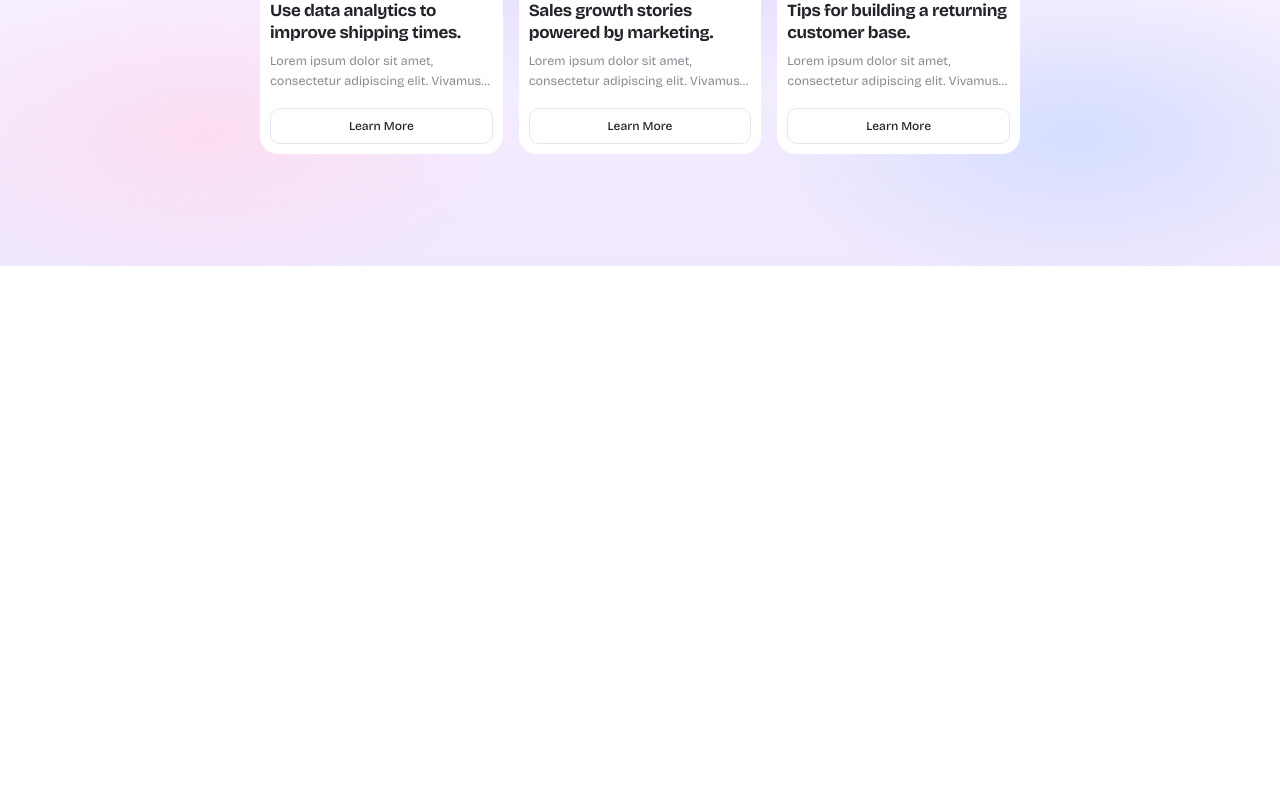
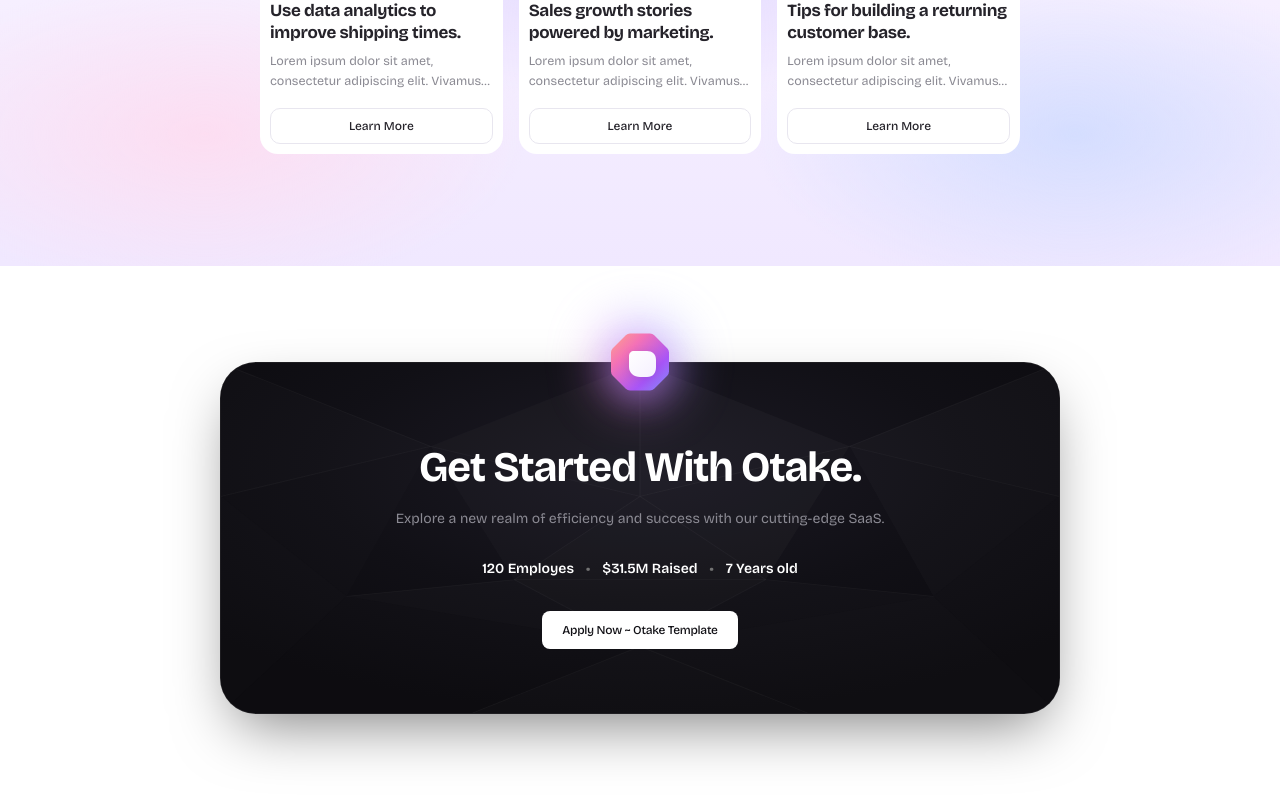
Before and after one commit to priyansh-kevalon/Otake-Website-Design, a React (Vite) app in the folder frontend/: page / in a window 1280 px wide. Shown: the part 5335-6135 px from the top of the page. Before the commit the page ends 5601 px from the top, so only its background shows below. Built offline with nearby package versions, Linux system fonts and the light colour scheme.

Commit message:
feat: add GetStarted component with badge and background; update Home and App to include GetStarted section

```diff
--- a/frontend/src/App.jsx
+++ b/frontend/src/App.jsx
@@ -6,6 +6,7 @@
 import PowerfulSolutions from './components/sections/PowerfulSolutions.jsx'
 import Testimonials from './components/sections/Testimonials.jsx'
 import BlogArticles from './components/sections/BlogArticles.jsx'
+import GetStarted from './components/sections/GetStarted.jsx'
 
 function App() {
   return (
@@ -19,6 +20,7 @@
         <PowerfulSolutions />
         <Testimonials />
         <BlogArticles />
+        <GetStarted />
       </main>
     </div>
   )
--- /dev/null
+++ b/frontend/src/components/sections/GetStarted.jsx
@@ -0,0 +1,161 @@
+function OtakeIconBadge() {
+  return (
+    <div className="relative flex items-center justify-center">
+      {/* Outer soft ambient colored glow radiating around the badge */}
+      <div
+        className="pointer-events-none absolute -inset-3 rounded-full bg-gradient-to-tr from-[#f472b6]/50 via-[#c084fc]/50 to-[#60a5fa]/40 blur-xl"
+        aria-hidden="true"
+      />
+
+      {/* Rounded Octagon Badge */}
+      <div className="relative flex h-14 w-14 items-center justify-center drop-shadow-[0_8px_16px_rgba(192,132,252,0.35)] sm:h-16 sm:w-16">
+        <svg
+          viewBox="0 0 64 64"
+          className="h-full w-full"
+          fill="none"
+          xmlns="http://www.w3.org/2000/svg"
+          aria-hidden="true"
+        >
+          <defs>
+            {/* Multi-stop smooth pastel gradient matching Otake brand mark */}
+            <linearGradient id="otake-badge-grad" x1="0%" y1="0%" x2="100%" y2="100%">
+              <stop offset="0%" stopColor="#FFA489" />
+              <stop offset="30%" stopColor="#F472B6" />
+              <stop offset="70%" stopColor="#A855F7" />
+              <stop offset="100%" stopColor="#818CF8" />
+            </linearGradient>
+
+            <linearGradient id="pebble-fill" x1="0%" y1="0%" x2="100%" y2="100%">
+              <stop offset="0%" stopColor="#FFFFFF" />
+              <stop offset="100%" stopColor="#F5F0FF" />
+            </linearGradient>
+          </defs>
+
+          {/* Rounded octagon path */}
+          <path
+            d="M22 3.5 h20 a6 6 0 0 1 4.24 1.76 l13 13 A6 6 0 0 1 61 22.5 v19 a6 6 0 0 1 -1.76 4.24 l-13 13 A6 6 0 0 1 42 60.5 H22 a6 6 0 0 1 -4.24 -1.76 l-13 -13 A6 6 0 0 1 3 41.5 v-19 a6 6 0 0 1 1.76 -4.24 l13 -13 A6 6 0 0 1 22 3.5 Z"
+            fill="url(#otake-badge-grad)"
+          />
+
+          {/* Inner smooth white Otake pebble / leaf glyph */}
+          <path
+            d="M26 21 c-3 0 -5 2 -5 5 v11 c0 6 5 10 11 10 h7 c6 0 9 -4 9 -10 v-7 c0 -6 -4 -9 -9 -9 h-8 c-1.5 0 -2.5 0 -5 0 Z"
+            fill="url(#pebble-fill)"
+            className="drop-shadow-[0_2px_4px_rgba(0,0,0,0.08)]"
+          />
+        </svg>
+      </div>
+    </div>
+  )
+}
+
+function FacetedMeshBackground() {
+  return (
+    <svg
+      className="pointer-events-none absolute inset-0 h-full w-full"
+      viewBox="0 0 800 420"
+      preserveAspectRatio="none"
+      aria-hidden="true"
+    >
+      <defs>
+        <radialGradient id="card-inner-glow" cx="50%" cy="30%" r="70%">
+          <stop offset="0%" stopColor="#1E1C27" stopOpacity="0.85" />
+          <stop offset="55%" stopColor="#111016" stopOpacity="0.95" />
+          <stop offset="100%" stopColor="#0B0A0E" stopOpacity="1" />
+        </radialGradient>
+      </defs>
+
+      {/* Base radial darkness */}
+      <rect width="800" height="420" fill="url(#card-inner-glow)" />
+
+      {/* Low-poly faceted triangles */}
+      <polygon points="400,0 400,160 200,100" fill="#ffffff" fillOpacity="0.018" />
+      <polygon points="400,0 600,100 400,160" fill="#ffffff" fillOpacity="0.026" />
+      <polygon points="0,0 200,100 0,160" fill="#ffffff" fillOpacity="0.012" />
+      <polygon points="800,0 600,100 800,160" fill="#ffffff" fillOpacity="0.02" />
+      <polygon points="200,100 400,160 280,260" fill="#ffffff" fillOpacity="0.014" />
+      <polygon points="600,100 520,260 400,160" fill="#ffffff" fillOpacity="0.024" />
+      <polygon points="0,160 200,100 120,280" fill="#ffffff" fillOpacity="0.009" />
+      <polygon points="800,160 600,100 680,280" fill="#ffffff" fillOpacity="0.016" />
+      <polygon points="120,280 280,260 400,340" fill="#ffffff" fillOpacity="0.016" />
+      <polygon points="680,280 400,340 520,260" fill="#ffffff" fillOpacity="0.01" />
+      <polygon points="280,260 400,160 520,260 400,340" fill="#ffffff" fillOpacity="0.022" />
+      <polygon points="0,160 120,280 0,420" fill="#ffffff" fillOpacity="0.013" />
+      <polygon points="800,160 800,420 680,280" fill="#ffffff" fillOpacity="0.011" />
+      <polygon points="120,280 400,340 240,420 0,420" fill="#ffffff" fillOpacity="0.008" />
+      <polygon points="680,280 800,420 560,420 400,340" fill="#ffffff" fillOpacity="0.015" />
+      <polygon points="400,340 240,420 560,420" fill="#ffffff" fillOpacity="0.02" />
+
+      {/* Subtle crystal wireframe lines */}
+      <line x1="400" y1="0" x2="400" y2="160" stroke="#ffffff" strokeOpacity="0.04" />
+      <line x1="0" y1="0" x2="200" y2="100" stroke="#ffffff" strokeOpacity="0.04" />
+      <line x1="800" y1="0" x2="600" y2="100" stroke="#ffffff" strokeOpacity="0.04" />
+      <line x1="200" y1="100" x2="400" y2="160" stroke="#ffffff" strokeOpacity="0.04" />
+      <line x1="600" y1="100" x2="400" y2="160" stroke="#ffffff" strokeOpacity="0.04" />
+      <line x1="400" y1="160" x2="280" y2="260" stroke="#ffffff" strokeOpacity="0.04" />
+      <line x1="400" y1="160" x2="520" y2="260" stroke="#ffffff" strokeOpacity="0.04" />
+      <line x1="280" y1="260" x2="520" y2="260" stroke="#ffffff" strokeOpacity="0.04" />
+      <line x1="280" y1="260" x2="400" y2="340" stroke="#ffffff" strokeOpacity="0.04" />
+      <line x1="520" y1="260" x2="400" y2="340" stroke="#ffffff" strokeOpacity="0.04" />
+      <line x1="0" y1="160" x2="200" y2="100" stroke="#ffffff" strokeOpacity="0.04" />
+      <line x1="800" y1="160" x2="600" y2="100" stroke="#ffffff" strokeOpacity="0.04" />
+      <line x1="120" y1="280" x2="280" y2="260" stroke="#ffffff" strokeOpacity="0.04" />
+      <line x1="680" y1="280" x2="520" y2="260" stroke="#ffffff" strokeOpacity="0.04" />
+      <line x1="400" y1="340" x2="240" y2="420" stroke="#ffffff" strokeOpacity="0.04" />
+      <line x1="400" y1="340" x2="560" y2="420" stroke="#ffffff" strokeOpacity="0.04" />
+    </svg>
+  )
+}
+
+function GetStarted() {
+  return (
+    <section className="relative w-full bg-white px-4 pb-20 pt-16 sm:px-6 sm:pb-28 sm:pt-24 lg:px-8">
+      <div className="relative mx-auto w-full max-w-[840px]">
+        {/* Top Floating Otake Badge (half above card) */}
+        <div className="absolute -top-7 left-1/2 z-20 -translate-x-1/2 sm:-top-8">
+          <OtakeIconBadge />
+        </div>
+
+        {/* Main Dark Card Container */}
+        <div className="relative overflow-hidden rounded-[28px] border border-white/[0.08] bg-[#0B0A0E] px-6 pb-12 pt-16 text-center shadow-[0_24px_60px_-15px_rgba(0,0,0,0.5)] sm:rounded-[36px] sm:px-12 sm:pb-16 sm:pt-20">
+          {/* Faceted Mesh Background */}
+          <FacetedMeshBackground />
+
+          {/* Card Content */}
+          <div className="relative z-10 mx-auto max-w-[620px]">
+            <h2 className="text-[28px] font-bold leading-[1.15] tracking-tight text-white sm:text-[38px] md:text-[42px]">
+              Get Started With Otake.
+            </h2>
+
+            <p className="mx-auto mt-3 max-w-[500px] text-[12.5px] leading-relaxed text-[#8B8A93] sm:mt-4 sm:text-[14px]">
+              Explore a new realm of efficiency and success with our cutting-edge SaaS.
+            </p>
+
+            <div className="mt-6 flex flex-wrap items-center justify-center gap-x-2.5 gap-y-1.5 text-[13px] font-semibold text-white sm:mt-7 sm:gap-x-3 sm:text-[14px]">
+              <span>120 Employes</span>
+              <span className="text-neutral-500" aria-hidden="true">
+                •
+              </span>
+              <span>$31.5M Raised</span>
+              <span className="text-neutral-500" aria-hidden="true">
+                •
+              </span>
+              <span>7 Years old</span>
+            </div>
+
+            <div className="mt-7 sm:mt-8">
+              <a
+                href="#apply"
+                className="inline-flex items-center justify-center rounded-lg bg-white px-5 py-2.5 text-[12px] font-medium tracking-tight text-[#111015] transition-all hover:bg-neutral-100 hover:shadow-md focus:outline-none focus-visible:ring-2 focus-visible:ring-pink-300"
+              >
+                Apply Now ~ Otake Template
+              </a>
+            </div>
+          </div>
+        </div>
+      </div>
+    </section>
+  )
+}
+
+export default GetStarted
--- a/frontend/src/pages/Home.jsx
+++ b/frontend/src/pages/Home.jsx
@@ -1,5 +1,25 @@
+import Hero from '../components/sections/Hero.jsx'
+import TrustedBrands from '../components/sections/TrustedBrands.jsx'
+import ProductFeatures from '../components/sections/ProductFeatures.jsx'
+import BusinessGrowth from '../components/sections/BusinessGrowth.jsx'
+import PowerfulSolutions from '../components/sections/PowerfulSolutions.jsx'
+import Testimonials from '../components/sections/Testimonials.jsx'
+import BlogArticles from '../components/sections/BlogArticles.jsx'
+import GetStarted from '../components/sections/GetStarted.jsx'
+
 function Home() {
-  return null
+  return (
+    <>
+      <Hero />
+      <TrustedBrands />
+      <ProductFeatures />
+      <BusinessGrowth />
+      <PowerfulSolutions />
+      <Testimonials />
+      <BlogArticles />
+      <GetStarted />
+    </>
+  )
 }
 
 export default Home
```
